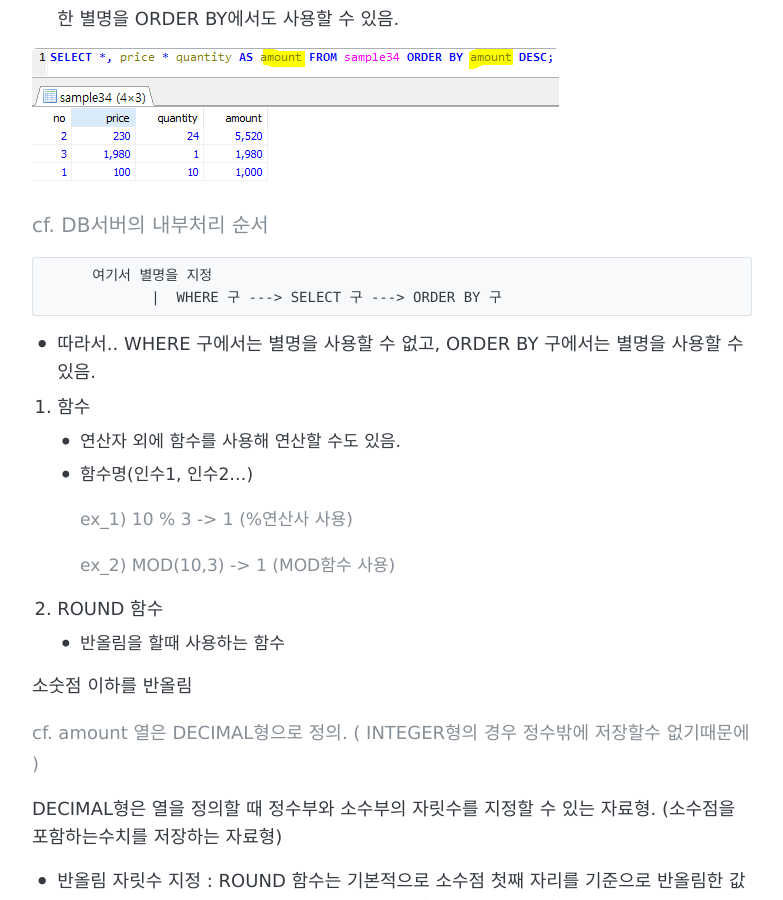
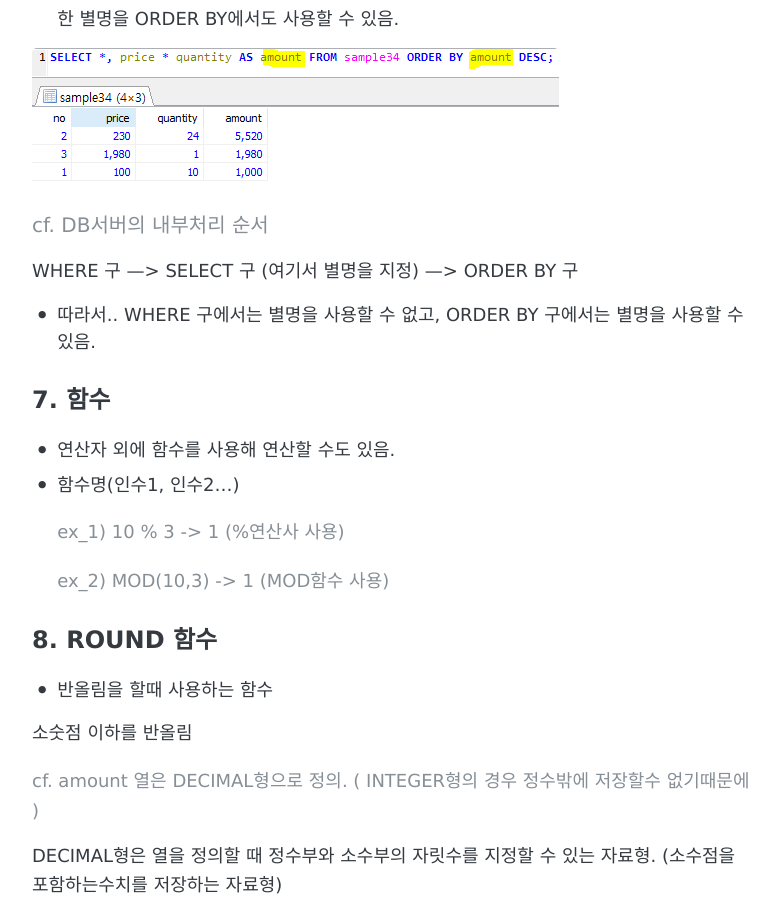
Before and after one commit to donmuk/donmuk.github.io, a Jekyll site: the page built from _posts/2020-11-01-sql-첫걸음-3-3.md, in a window 1280 px wide and 900 px high, scrolled down 2214 px. Shown: the whole window, without its empty margins (248-1031 px from the left). Built offline with Jekyll 4.4.1, drawn with Linux system fonts in a browser that asks for light colours; comment, search, counter and statistics services are not loaded; some of the changed text lies outside the part shown.

Commit message:
Add files via upload

```diff
--- a/_posts/2020-11-01-sql-첫걸음-3-3.md
+++ b/_posts/2020-11-01-sql-첫걸음-3-3.md
@@ -58,21 +58,19 @@ keywords: ""
 
 #### cf. DB서버의 내부처리 순서
 
-          여기서 별명을 지정
-                 |
-WHERE 구 ---> SELECT 구 ---> ORDER BY 구
+WHERE 구 ---> SELECT 구 (여기서 별명을 지정) ---> ORDER BY 구
 
 - 따라서.. WHERE 구에서는 별명을 사용할 수 없고, ORDER BY 구에서는 별명을 사용할 수 있음.
 
 
-7. 함수
+## 7. 함수
 - 연산자 외에 함수를 사용해 연산할 수도 있음.
 - 함수명(인수1, 인수2...)
 ###### ex_1)  10 % 3 -> 1 (%연산사 사용)
 ###### ex_2)  MOD(10,3) -> 1 (MOD함수 사용)
 
 
-8. ROUND 함수
+## 8. ROUND 함수
 - 반올림을 할때 사용하는 함수
 
 
```
Also changed, not shown: other parts of _posts/2020-11-01-sql-첫걸음-3-3.md (+1 -1 lines), _posts/2020-11-01-sql-첫걸음-3-4.md (+1 -1 lines), _posts/2020-11-01-sql-첫걸음-3-6.md (+3 -3 lines).
